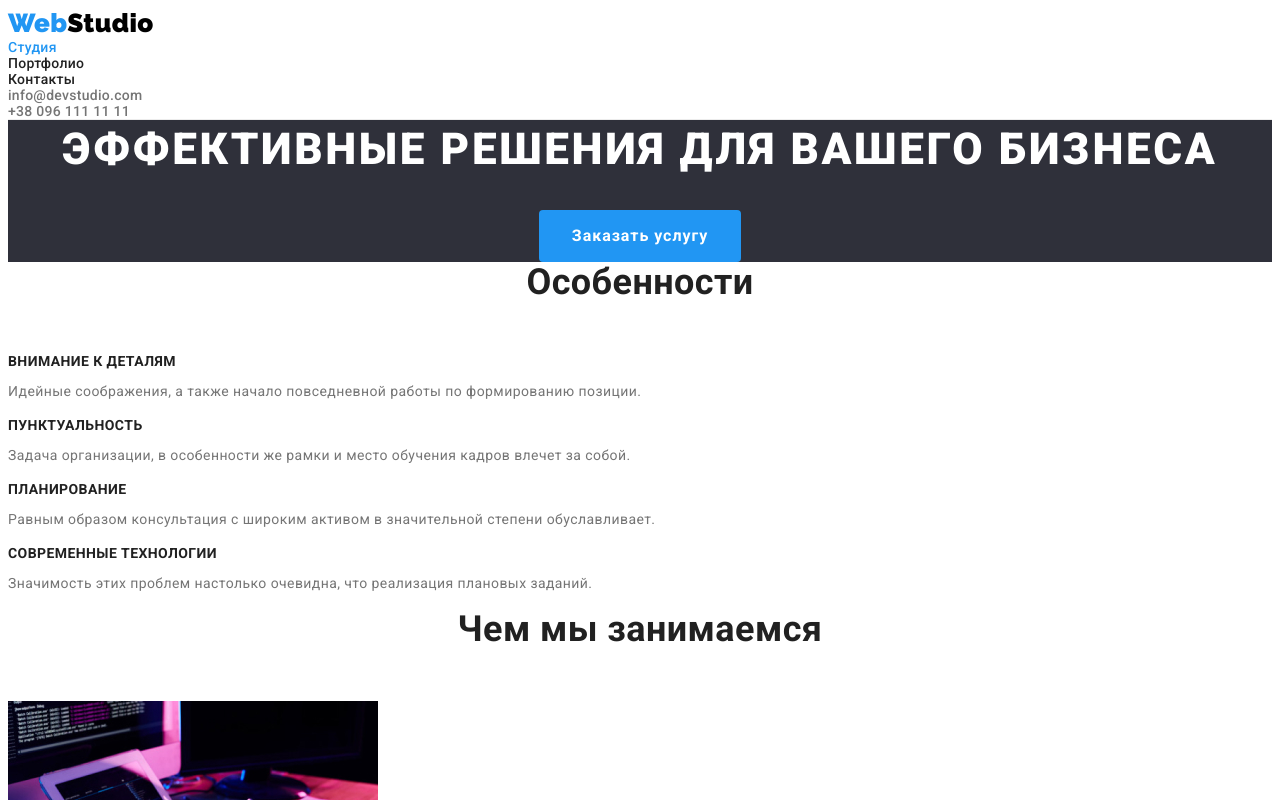
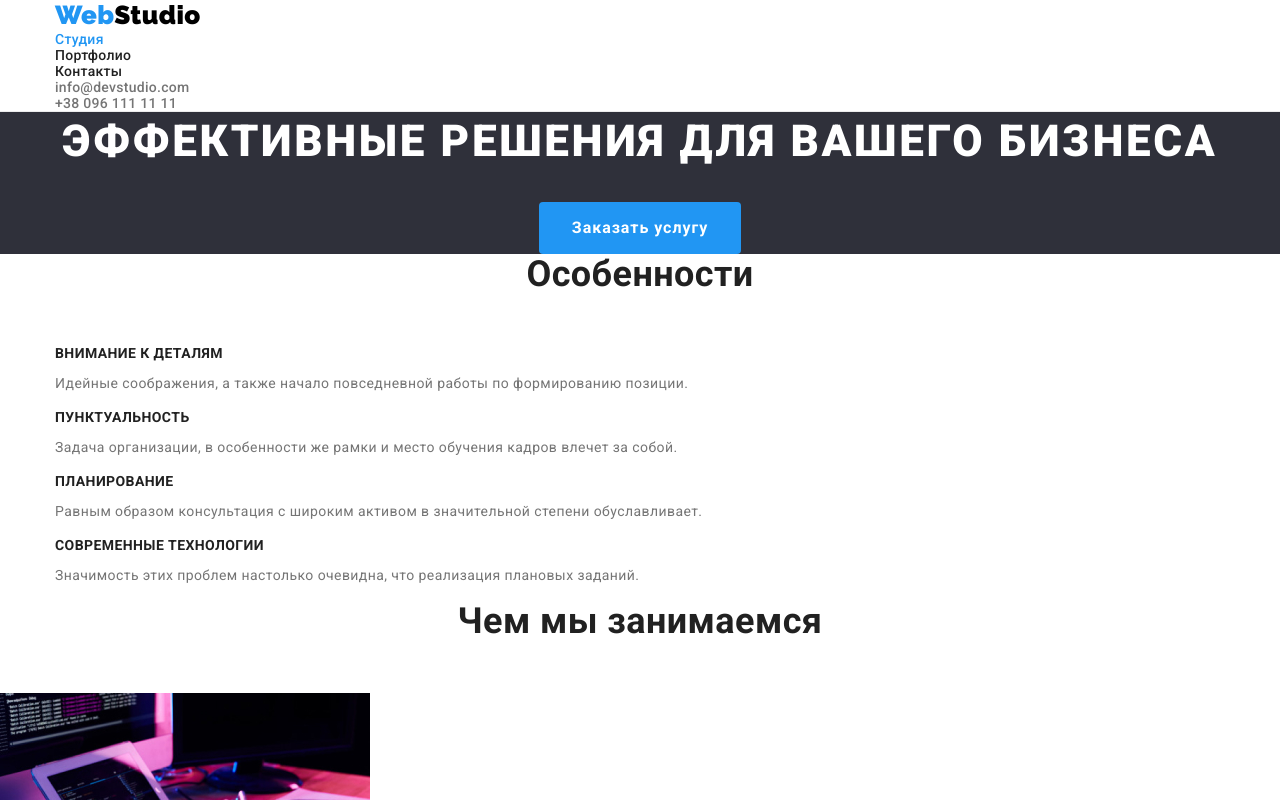
Before and after one commit to RomanNikitchenko/goit-markup-hw-03, a plain HTML site: page index.html in a window 1280 px wide. Shown: the top 800 px of the page. Drawn offline with nearby package versions, Linux system fonts and the light colour scheme.

Commit message:
добавляем modern-normalize
добавляем modern-normalize
помещаем содержимое в контейнер

```diff
--- a/index.html
+++ b/index.html
@@ -6,14 +6,17 @@
     <meta http-equiv="X-UA-Compatible" content="IE=edge">
     <meta name="viewport" content="width=device-width, initial-scale=1.0">
     <title>Document</title>
-    <link href="https://fonts.googleapis.com/css2?family=Raleway:wght@900&family=Roboto:wght@400;500;700;900&display=swap"
-        rel="stylesheet">
+    <link rel="stylesheet"
+        href="https://fonts.googleapis.com/css2?family=Raleway:wght@900&family=Roboto:wght@400;500;700;900&display=swap">
+    <link rel="stylesheet"
+        href="https://cdnjs.cloudflare.com/ajax/libs/modern-normalize/1.1.0/modern-normalize.min.css">
     <link rel="stylesheet" href="./css/styles.css">
 </head>
 
 <body class="page">
     <!--верхняя линия хедер-->
     <header class="page-header">
+        <div class="conteiner">
             <!--раздел основной навигации-->
             <nav>
                 <!--логотип хедер-->
@@ -22,7 +25,7 @@
                 </a>
 
                 <ul class="site-nav list">
-                <li><a href="" class="link current">Студия</a></li>
+                    <li><a href="./index.html" class="link current">Студия</a></li>
                     <li><a href="./portfolio.html" class="link">Портфолио</a></li>
                     <li><a href="" class="link">Контакты</a></li>
                 </ul>
@@ -33,6 +36,7 @@
                 <li><a href="mailto:info@devstudio.com" class="link">info@devstudio.com</a></li>
                 <li><a href="tel:+380961111111" class="link">+38 096 111 11 11</a></li>
             </ul>
+        </div>
     </header>
 
     <main>
@@ -44,27 +48,34 @@
 
         <!--Особенности-->
         <section class="section">
+            <div class="conteiner">
                 <!-- этот тег будет скрыт -->
                 <h2 class="not-displaye section-title">Особенности</h2>
 
                 <ul class="feature-list list">
                     <li>
                         <h3 class="title">Внимание к деталям</h3>
-                        <p class="text">Идейные соображения, а также начало повседневной работы по формированию позиции.</p>
+                        <p class="text">Идейные соображения, а также начало повседневной работы по формированию позиции.
+                        </p>
                     </li>
                     <li>
                         <h3 class="title">Пунктуальность</h3>
-                        <p class="text">Задача организации, в особенности же рамки и место обучения кадров влечет за собой.</p>
+                        <p class="text">Задача организации, в особенности же рамки и место обучения кадров влечет за
+                            собой.
+                        </p>
                     </li>
                     <li>
                         <h3 class="title">Планирование</h3>
-                        <p class="text">Равным образом консультация с широким активом в значительной степени обуславливает.</p>
+                        <p class="text">Равным образом консультация с широким активом в значительной степени
+                            обуславливает.
+                        </p>
                     </li>
                     <li>
                         <h3 class="title">Современные технологии</h3>
                         <p class="text">Значимость этих проблем настолько очевидна, что реализация плановых заданий.</p>
                     </li>
                 </ul>
+            </div>
         </section>
 
         <!--Чем мы занимаемся-->
@@ -123,7 +134,7 @@
         <!--контакты футер-->
         <address class="contact-footer list">
             <p class="text">г. Киев, пр-т Леси Украинки, 26</p>
-            <a href="mailto:info@devstudio.com" class="link">info@devstudio.com</a><br/>
+            <a href="mailto:info@devstudio.com" class="link">info@devstudio.com</a><br />
             <a href="tel:+380961111111" class="link">+38 096 111 11 11</a>
         </address>
     </footer>
```
Also changed, not shown: portfolio.html (+12 -5 lines). Lines whose indentation alone changed are shown as unchanged.
